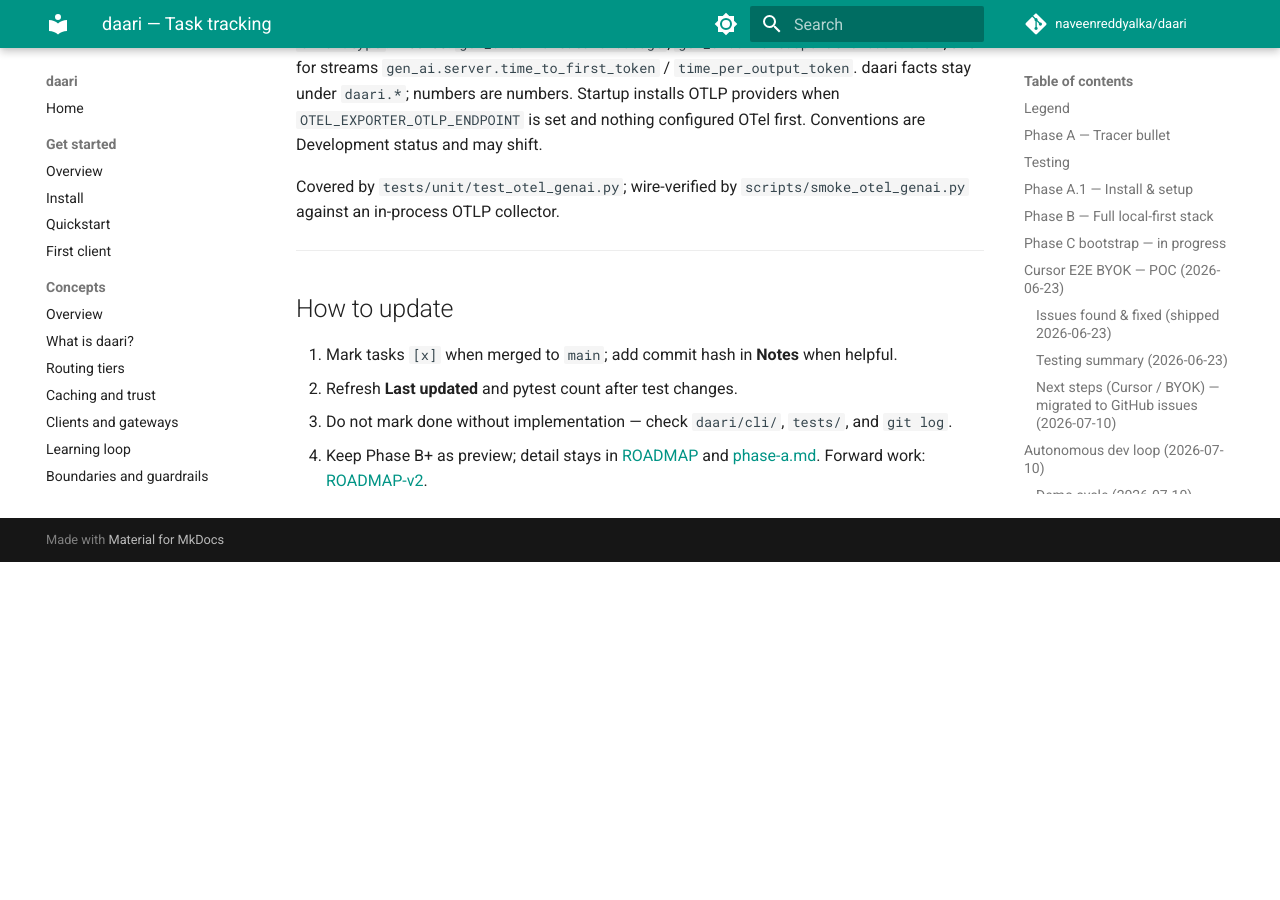
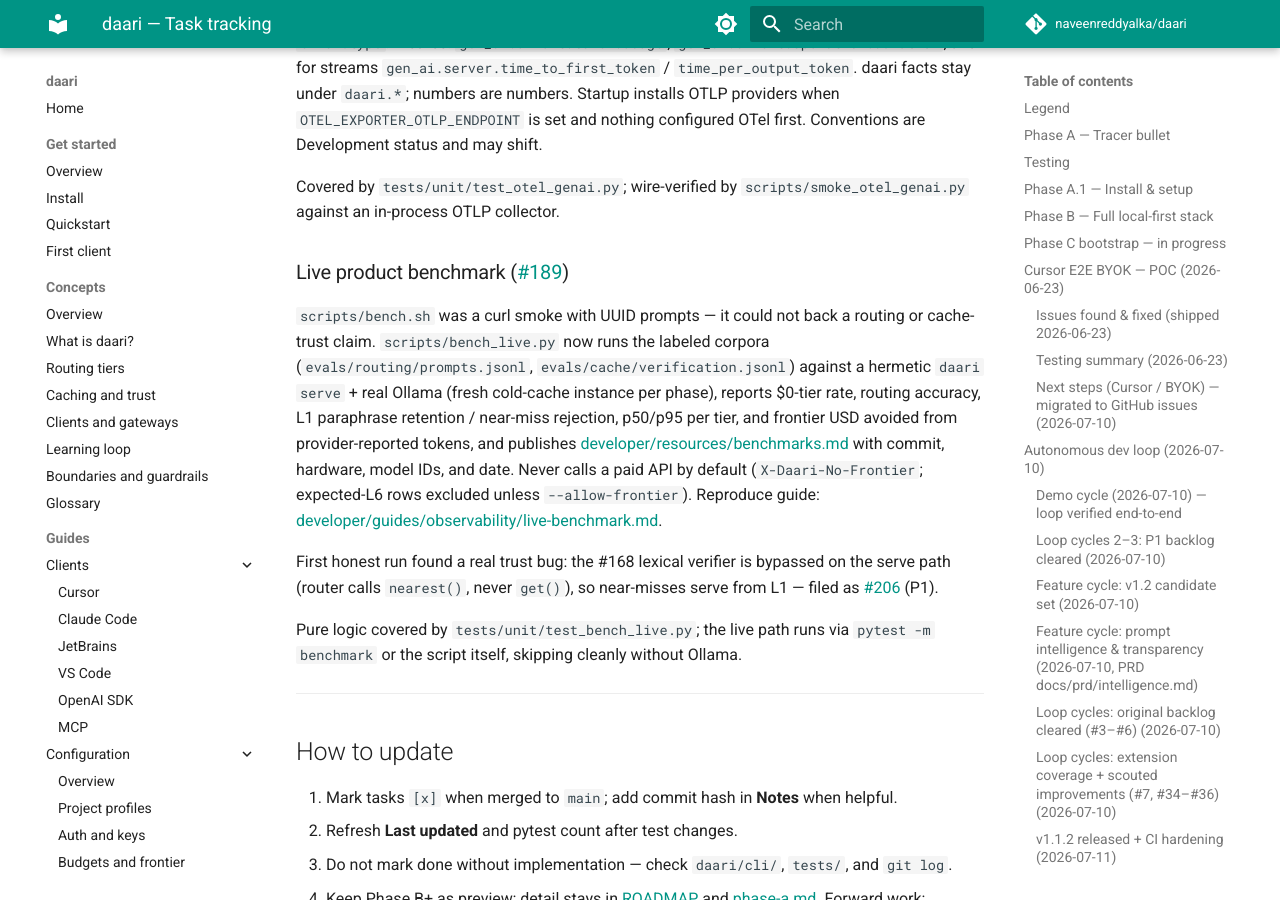
Before and after one commit to naveenreddyalka/daari, an MkDocs documentation site: the page built from docs/TRACKING.md, in a window 1280 px wide and 900 px high, scrolled down 33070 px. Built offline with MkDocs 1.6.1 and Material for MkDocs 9.7.7, drawn with Linux system fonts in a browser that asks for light colours; comment, search, counter and statistics services are not loaded; before the commit the page ends 33632 px from its top, so only the background shows below that; some of the changed text lies outside the part shown.

Commit message:
feat(bench): live product benchmark against real Ollama with published results
Closes #189. scripts/bench_live.py runs the labeled evals corpora against a
hermetic `daari serve` (cold caches, fresh instance per phase) + real Ollama,
reports $0-tier rate, routing accuracy, L1 paraphrase retention / near-miss
rejection, p50/p95 per tier, and frontier USD avoided from provider-reported
tokens, and publishes docs/developer/resources/benchmarks.md with commit,
hardware, model IDs, and date. Never calls a paid API by default. Skips
cleanly without Ollama; pure logic covered in the default suite.

First run surfaced #206 (L1 lexical verifier bypassed on the serve path);
the published near-miss number carries a note pointing at it.

````diff
--- a/docs/TRACKING.md
+++ b/docs/TRACKING.md
@@ -953,6 +953,29 @@
 Covered by `tests/unit/test_otel_genai.py`; wire-verified by
 `scripts/smoke_otel_genai.py` against an in-process OTLP collector.
 
+### Live product benchmark ([#189](https://github.com/naveenreddyalka/daari/issues/189))
+
+`scripts/bench.sh` was a curl smoke with UUID prompts — it could not back a
+routing or cache-trust claim. `scripts/bench_live.py` now runs the labeled
+corpora (`evals/routing/prompts.jsonl`, `evals/cache/verification.jsonl`)
+against a hermetic `daari serve` + real Ollama (fresh cold-cache instance per
+phase), reports $0-tier rate, routing accuracy, L1 paraphrase retention /
+near-miss rejection, p50/p95 per tier, and frontier USD avoided from
+provider-reported tokens, and publishes
+[developer/resources/benchmarks.md](developer/resources/benchmarks.md) with
+commit, hardware, model IDs, and date. Never calls a paid API by default
+(`X-Daari-No-Frontier`; expected-L6 rows excluded unless `--allow-frontier`).
+Reproduce guide:
+[developer/guides/observability/live-benchmark.md](developer/guides/observability/live-benchmark.md).
+
+First honest run found a real trust bug: the #168 lexical verifier is bypassed
+on the serve path (router calls `nearest()`, never `get()`), so near-misses
+serve from L1 — filed as
+[#206](https://github.com/naveenreddyalka/daari/issues/206) (P1).
+
+Pure logic covered by `tests/unit/test_bench_live.py`; the live path runs via
+`pytest -m benchmark` or the script itself, skipping cleanly without Ollama.
+
 ---
 
 ## How to update
--- /dev/null
+++ b/docs/developer/guides/observability/live-benchmark.md
@@ -0,0 +1,66 @@
+# Live product benchmark
+
+`scripts/bench_live.py` measures daari against a **real local model** the way a
+user would — `daari serve` + Ollama, labeled prompts, no stubbed executors —
+and publishes the results to
+[docs/developer/resources/benchmarks.md](../../resources/benchmarks.md).
+It backs the routing-accuracy and cache-trust claims that the mocked CI suite
+cannot.
+
+## What it measures
+
+| Metric | Source |
+|--------|--------|
+| Routing accuracy | `evals/routing/prompts.jsonl` — observed tier vs `expected_tier_v1` (slash-separated alternatives allowed) |
+| $0-tier rate | share of served requests answered off-machine-free (any tier except L6) |
+| L1 paraphrase retention | `evals/cache/verification.jsonl` rows labeled `paraphrase` / `synonym_substitution` — candidate should hit L1 |
+| L1 near-miss rejection | rows labeled `near_miss` — candidate must **not** hit L1 |
+| p50/p95 latency per tier | client-side wall clock per request |
+| Frontier spend avoided | provider-reported tokens priced at `pricing.models` list rates (default `gpt-4o`) |
+
+## Reproduce on your machine
+
+```bash
+# prerequisites: Ollama running with llama3.2:3b, llama3.1:8b, nomic-embed-text pulled
+source .venv/bin/activate
+python scripts/bench_live.py
+```
+
+The script spawns its own **hermetic `daari serve`** — temp `HOME`, cold
+caches, default settings, a fresh instance per phase — so runs are
+reproducible and your long-lived daemon's caches neither pollute nor get
+polluted by the benchmark. It prints the report and rewrites
+`docs/developer/resources/benchmarks.md` with the commit hash, hardware,
+model IDs, and date.
+
+The equivalent pytest entry point (used by `pytest -m benchmark`):
+
+```bash
+pytest -m benchmark tests/unit/test_bench_live.py
+```
+
+Both skip cleanly (exit 0 / pass) when Ollama is unreachable, so CI and
+Ollama-less machines are unaffected.
+
+## Flags
+
+| Flag | Meaning |
+|------|---------|
+| `--daemon URL` | Benchmark an existing daemon instead of spawning a hermetic one. Warm caches will color the results; cache pairs get salted to compensate. |
+| `--allow-frontier` | Score expected-L6 rows for real. **Default is never to call a paid API**: every request carries `X-Daari-No-Frontier` and L6 rows are excluded from accuracy. |
+| `--price-model NAME` | Reference model from `pricing.models` for the "spend avoided" column (default `gpt-4o`). |
+| `--ollama URL` | Ollama base URL (default `$OLLAMA_HOST` or `http://127.0.0.1:11434`). |
+| `--out PATH` | Where to write the markdown report. |
+| `--no-write` | Print the report without touching the docs page. |
+
+## Methodology notes
+
+- Seeding for the cache-trust phase is **organic** (plain requests). Do not
+  seed with `X-Daari-Tier-Override`: the override becomes part of the L1
+  context key, so overridden entries land in a bucket organic lookups never
+  read (this is by design — pinned answers must not serve organic traffic).
+- Stored prompts that route to a non-cacheable tier (L2/Lt/CCS) cannot seed
+  L1; those pairs are excluded and the count is reported.
+- Tokens are provider-reported wherever `usage_estimated` is false; the few
+  deterministic-tier rows without provider counts are estimated at chars/4 and
+  the report says so.
--- a/docs/developer/resources/benchmarks.md
+++ b/docs/developer/resources/benchmarks.md
@@ -1,5 +1,64 @@
 # Benchmarks
 
-See the maintained notes in [docs/BENCHMARKS.md](../../BENCHMARKS.md) and `scripts/bench.sh` for regenerating numbers.
+Generated by `python scripts/bench_live.py` against a live `daari serve`
+and real Ollama — no stubbed executors, cold caches. Reproduce on your
+machine: [guide](../guides/observability/live-benchmark.md). Historical
+notes: [docs/BENCHMARKS.md](../../BENCHMARKS.md).
 
-When publishing results, record cache hit rate, false-hit rate, and local-vs-frontier latency/cost.
+- **Date:** 2026-08-17
+- **Commit:** `2cb0396`
+- **Hardware:** Apple M4 Pro, 48 GB RAM
+- **Ollama:** 0.18.2
+- **Daemon:** hermetic `daari serve` on default settings, cold caches, fresh instance per phase
+- **Models observed:** llama3.1:8b, llama3.2:3b
+- **Reference frontier price:** gpt-4o list rates
+- **Token counts:** provider-reported except 4 rows estimated at chars/4
+
+## Headline
+
+- **$0-tier rate:** 100% of served requests never left the machine
+- **Routing accuracy:** 16/19 scored rows matched the expected tier (1 frontier row(s) excluded — run with --allow-frontier to score them)
+- **Frontier spend avoided:** $0.0342 for this corpus at gpt-4o rates
+- **L1 paraphrase retention:** 17/18 (94%)
+- **L1 near-miss rejection:** 3/18 (17%)
+
+> Note (2026-08-17): the weak near-miss rejection is a known bug this benchmark
+> uncovered — the #168 lexical verifier is bypassed on the serve path. Tracked
+> in [#206](https://github.com/naveenreddyalka/daari/issues/206); rerun after
+> the fix to refresh this number.
+
+## Latency per tier
+
+| Tier | Requests | p50 ms | p95 ms |
+|------|----------|--------|--------|
+| CCS | 1 | 7 | 7 |
+| L0 | 1 | 13 | 13 |
+| L2 | 1 | 46 | 46 |
+| L3 | 12 | 1720 | 9872 |
+| L4 | 2 | 1693 | 2576 |
+| Lt | 2 | 56 | 93 |
+
+## Routing corpus detail
+
+| ID | Expected | Observed | OK | ms |
+|----|----------|----------|----|-----|
+| GP-01 | L3 | L3 | yes | 785 |
+| GP-02 | L3 | L3 | yes | 4059 |
+| GP-03 | L2 | L2 | yes | 46 |
+| GP-04 | L3 | L3 | yes | 579 |
+| GP-05 | L0 | L0 | yes | 13 |
+| GP-06 | Lt | Lt | yes | 56 |
+| GP-07 | Lt | Lt | yes | 93 |
+| GP-08 | L6 | excluded | — | 0 |
+| GP-09 | L3 | L3 | yes | 1733 |
+| GP-10 | L5 | L3 | no | 9872 |
+| GP-11 | L3 | L3 | yes | 1720 |
+| GP-12 | L1/L3 | L4 | no | 2576 |
+| GP-13 | L3 | L3 | yes | 4332 |
+| GP-14 | L2/L3 | L3 | yes | 463 |
+| GP-15 | L3 | L3 | yes | 795 |
+| GP-16 | L3/L4 | L4 | yes | 1693 |
+| GP-17 | L3 | L3 | yes | 343 |
+| GP-18 | L3 | L3 | yes | 5191 |
+| GP-19 | Lt | CCS | no | 7 |
+| GP-20 | L3 | L3 | yes | 4567 |
--- a/mkdocs.yml
+++ b/mkdocs.yml
@@ -82,6 +82,7 @@
           - Savings report: developer/guides/observability/savings-report.md
           - Prometheus: developer/guides/observability/metrics-prometheus.md
           - OTel GenAI traces: developer/guides/observability/otel-genai.md
+          - Live benchmark: developer/guides/observability/live-benchmark.md
       - Operations:
           - Doctor and health: developer/guides/operations/doctor-health.md
           - Docker Compose: developer/guides/operations/docker-compose.md
````
Also changed, not shown: other parts of docs/TRACKING.md (+2 -2 lines), 2 other files.
